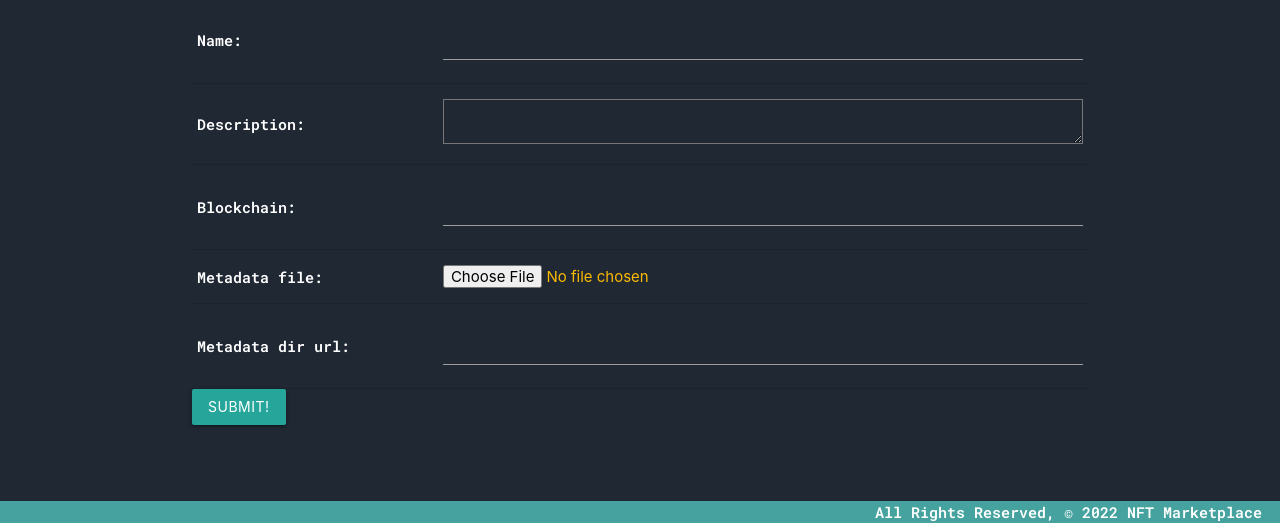
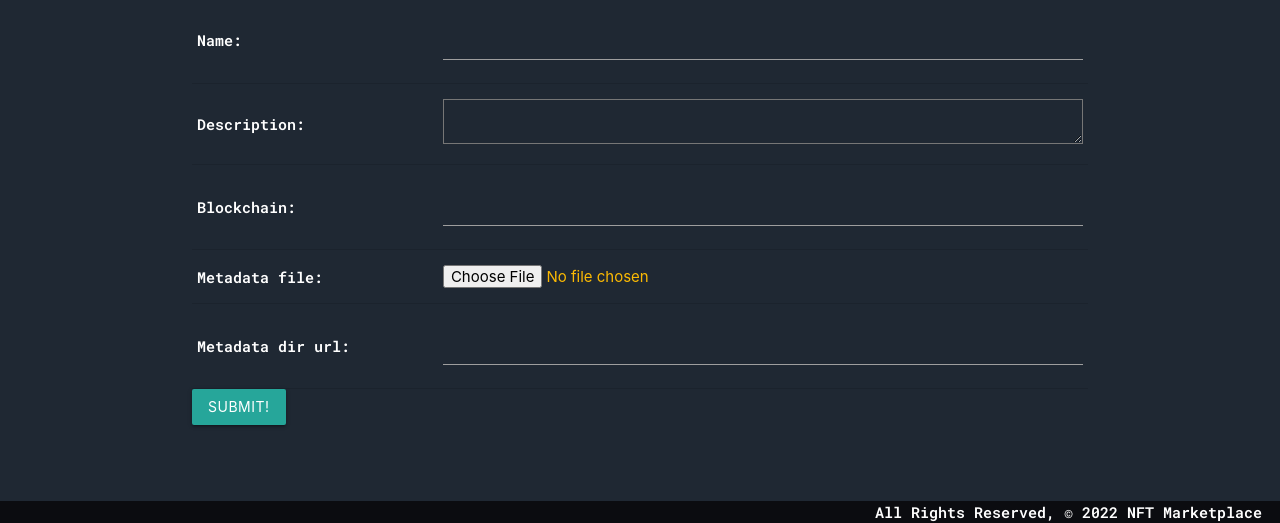
Before and after one commit to neuro-rights/hookahhigness, a Django app: page /collections/create/ in a window 1280 px wide. Shown: the part 277-800 px from the top of the page. Run offline with Django 4.2, Linux system fonts and the light colour scheme; the visitor is signed in with stand-in values (Sample User, id 1); parts of the project's set-up code (start-up, migrations or seed data) failed here and were passed over; some libraries are stand-ins or nearby versions.

Commit message:
nftcollection_list

```diff
--- a/main/static/css/base.css
+++ b/main/static/css/base.css
@@ -62,7 +62,7 @@ nav .nav-wrapper {
 }
 
 .page-footer {
-    background-color: #45A29E;
+    background-color: #0B0C10;
 }
 
 nav .brand-logo {
```
